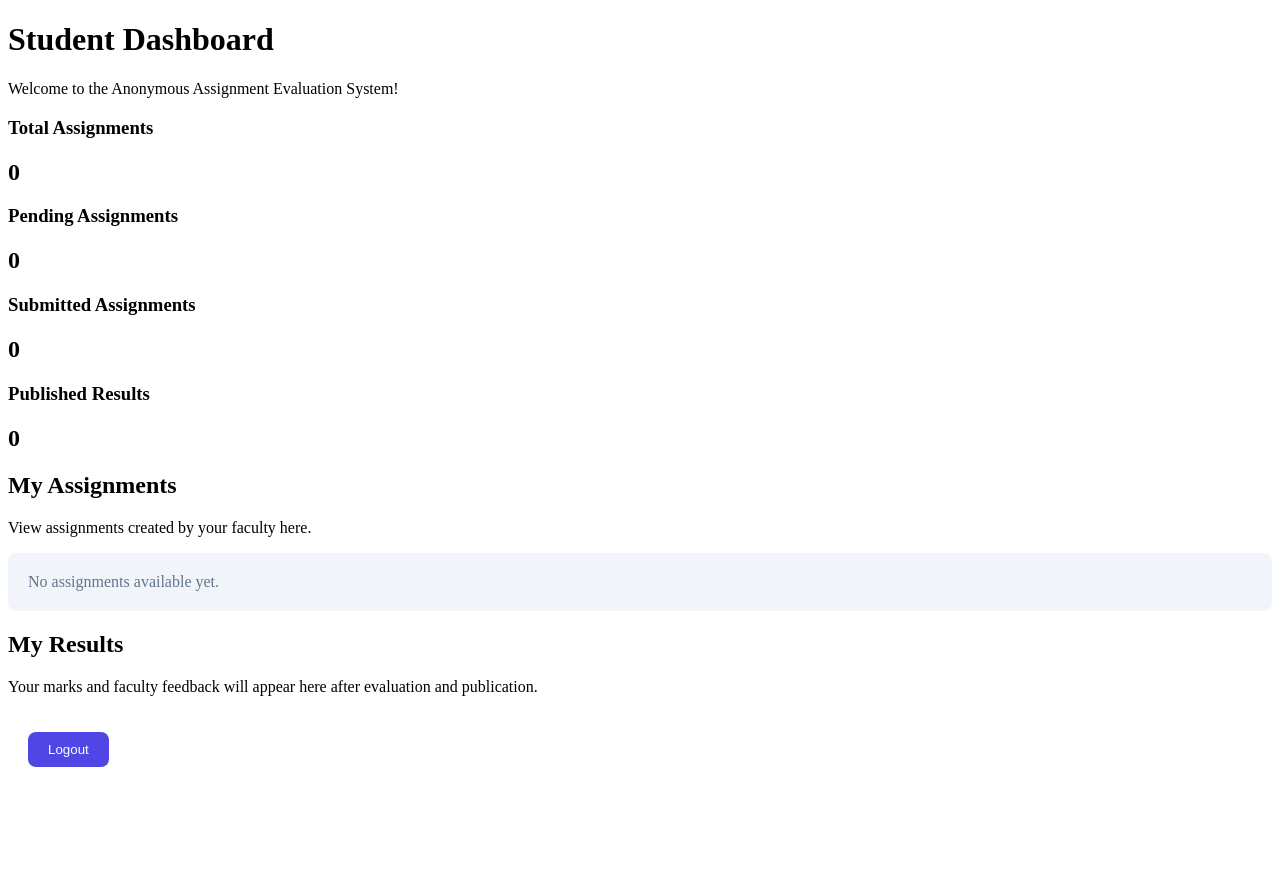
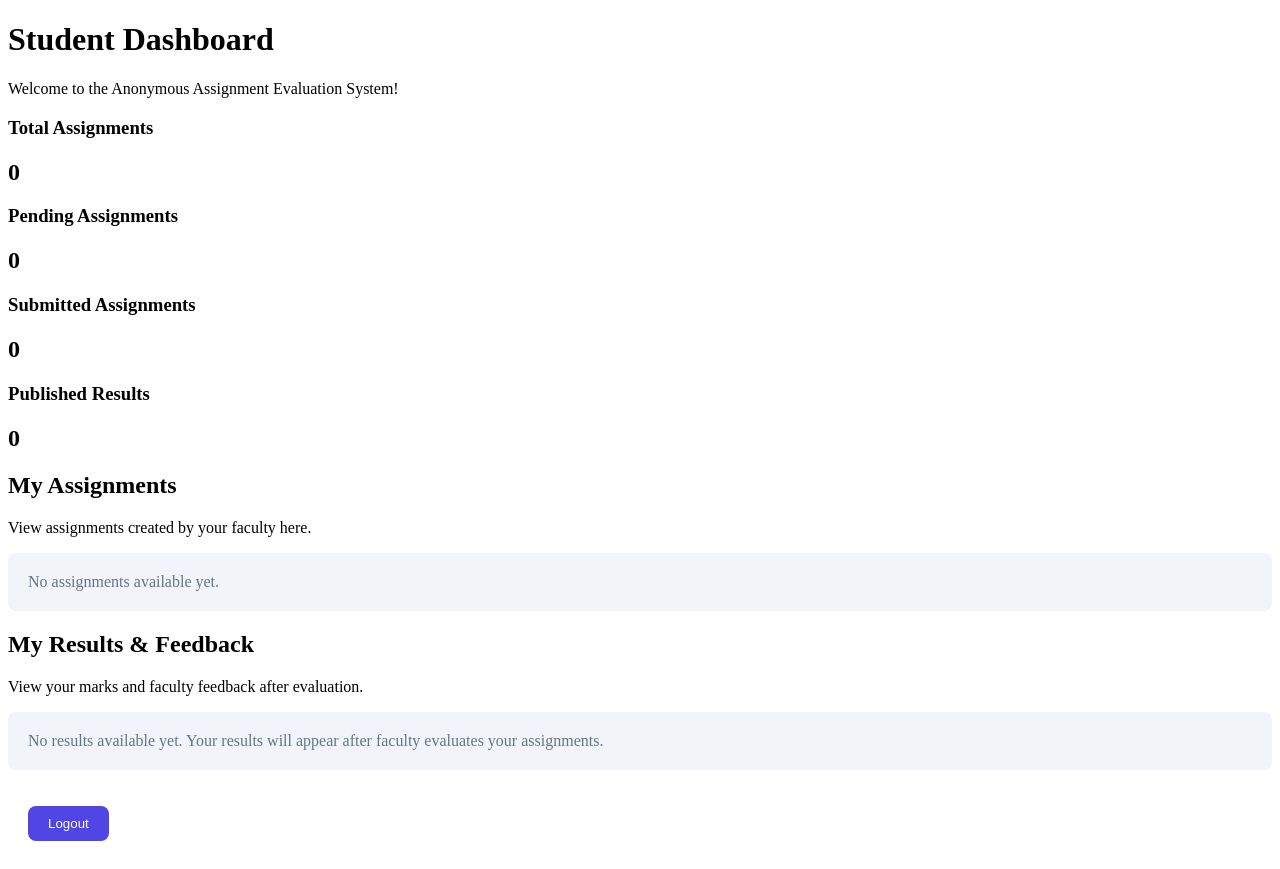
Before and after one commit to nextmind-droid/Assessment-Evoluation-, a React (Vite) app in the folder frontend/: page / in a window 1280 px wide. Both pictures are taken after typing "name@example.com", "Sample123" into the empty fields and a click on the button "Login". Before the commit the page ends 800 px from the top, so only its background shows below. Built offline with nearby package versions, Linux system fonts and the light colour scheme.

Commit message:
Add Student Results and Faculty Feedback Display

```diff
--- a/frontend/src/pages/StudentDashboard.jsx
+++ b/frontend/src/pages/StudentDashboard.jsx
@@ -1,3 +1,4 @@
+
 import React, { useState, useEffect } from "react";
 import StudentSubmission from "./StudentSubmission";
 
@@ -6,7 +7,7 @@ function StudentDashboard() {
   const [submissions, setSubmissions] = useState([]);
   const [selectedAssignment, setSelectedAssignment] = useState(null);
 
-  // Load assignments and submissions from browser storage
+  // Load assignments and submissions
   const loadData = () => {
     const savedAssignments = JSON.parse(
       localStorage.getItem("assignments") || "[]"
@@ -24,7 +25,7 @@ function StudentDashboard() {
     loadData();
   }, []);
 
-  // Check whether an assignment has been submitted
+  // Check assignment submission status
   const isSubmitted = (assignmentId) => {
     return submissions.some(
       (submission) =>
@@ -32,13 +33,18 @@ function StudentDashboard() {
     );
   };
 
+  // Get evaluated submissions
+  const evaluatedSubmissions = submissions.filter(
+    (item) => item.status === "Evaluated"
+  );
+
   const submittedCount = assignments.filter(
     (item) => isSubmitted(item.id)
   ).length;
 
   const pendingCount = assignments.length - submittedCount;
 
-  // Open submission page
+  // Open student submission page
   if (selectedAssignment) {
     return (
       <StudentSubmission
@@ -78,7 +84,7 @@ function StudentDashboard() {
 
         <div className="card">
           <h3>Published Results</h3>
-          <h2>0</h2>
+          <h2>{evaluatedSubmissions.length}</h2>
         </div>
       </div>
 
@@ -100,29 +106,13 @@ function StudentDashboard() {
 
             return (
               <div key={item.id} style={styles.assignmentCard}>
-                <h3 style={styles.title}>
-                  {item.title}
-                </h3>
+                <h3 style={styles.title}>{item.title}</h3>
 
-                <p>
-                  <b>Subject:</b> {item.subject}
-                </p>
-
-                <p>
-                  <b>Description:</b> {item.description}
-                </p>
-
-                <p>
-                  <b>Assigned Date:</b> {item.assignedDate}
-                </p>
-
-                <p>
-                  <b>Submission Deadline:</b> {item.deadline}
-                </p>
-
-                <p>
-                  <b>Maximum Marks:</b> {item.maxMarks}
-                </p>
+                <p><b>Subject:</b> {item.subject}</p>
+                <p><b>Description:</b> {item.description}</p>
+                <p><b>Assigned Date:</b> {item.assignedDate}</p>
+                <p><b>Submission Deadline:</b> {item.deadline}</p>
+                <p><b>Maximum Marks:</b> {item.maxMarks}</p>
 
                 <p>
                   <b>Attachment:</b>{" "}
@@ -153,13 +143,64 @@ function StudentDashboard() {
         </div>
       )}
 
-      {/* Results Section */}
-      <h2>My Results</h2>
+      {/* Student Results Section */}
+      <h2>My Results & Feedback</h2>
 
       <p>
-        Your marks and faculty feedback will appear here
-        after evaluation and publication.
+        View your marks and faculty feedback after evaluation.
       </p>
+
+      {evaluatedSubmissions.length === 0 ? (
+        <p style={styles.empty}>
+          No results available yet. Your results will appear
+          after faculty evaluates your assignments.
+        </p>
+      ) : (
+        <div style={styles.assignmentList}>
+          {evaluatedSubmissions.map((item) => {
+            const assignment = assignments.find(
+              (a) =>
+                String(a.id) === String(item.assignmentId)
+            );
+
+            return (
+              <div key={item.id} style={styles.resultCard}>
+                <h3 style={styles.title}>
+                  {item.assignmentTitle}
+                </h3>
+
+                <p>
+                  <b>File:</b> {item.fileName}
+                </p>
+
+                <p>
+                  <b>Marks Obtained:</b>{" "}
+                  <span style={styles.marks}>
+                    {item.marks} / {assignment?.maxMarks || 100}
+                  </span>
+                </p>
+
+                <p>
+                  <b>Feedback:</b>
+                </p>
+
+                <p style={styles.feedback}>
+                  {item.feedback || "No feedback provided."}
+                </p>
+
+                <p>
+                  <b>Evaluation Date:</b>{" "}
+                  {item.evaluatedAt || "Not available"}
+                </p>
+
+                <span style={styles.evaluatedStatus}>
+                  Evaluated
+                </span>
+              </div>
+            );
+          })}
+        </div>
+      )}
     </div>
   );
 }
@@ -178,6 +219,15 @@ const styles = {
     borderRadius: "12px",
     boxShadow: "0 3px 12px rgba(0,0,0,0.08)",
     borderLeft: "5px solid #4f46e5",
+    color: "#334155"
+  },
+
+  resultCard: {
+    background: "#ffffff",
+    padding: "20px",
+    borderRadius: "12px",
+    boxShadow: "0 3px 12px rgba(0,0,0,0.08)",
+    borderLeft: "5px solid #16a34a",
     color: "#334155"
   },
 
@@ -208,6 +258,28 @@ const styles = {
     fontWeight: "bold"
   },
 
+  evaluatedStatus: {
+    display: "inline-block",
+    padding: "7px 12px",
+    background: "#dcfce7",
+    color: "#166534",
+    borderRadius: "6px",
+    fontSize: "13px",
+    fontWeight: "bold"
+  },
+
+  marks: {
+    color: "#15803d",
+    fontSize: "18px",
+    fontWeight: "bold"
+  },
+
+  feedback: {
+    background: "#f1f5f9",
+    padding: "12px",
+    borderRadius: "8px"
+  },
+
   submitButton: {
     marginTop: "15px",
     padding: "10px 16px",
```
